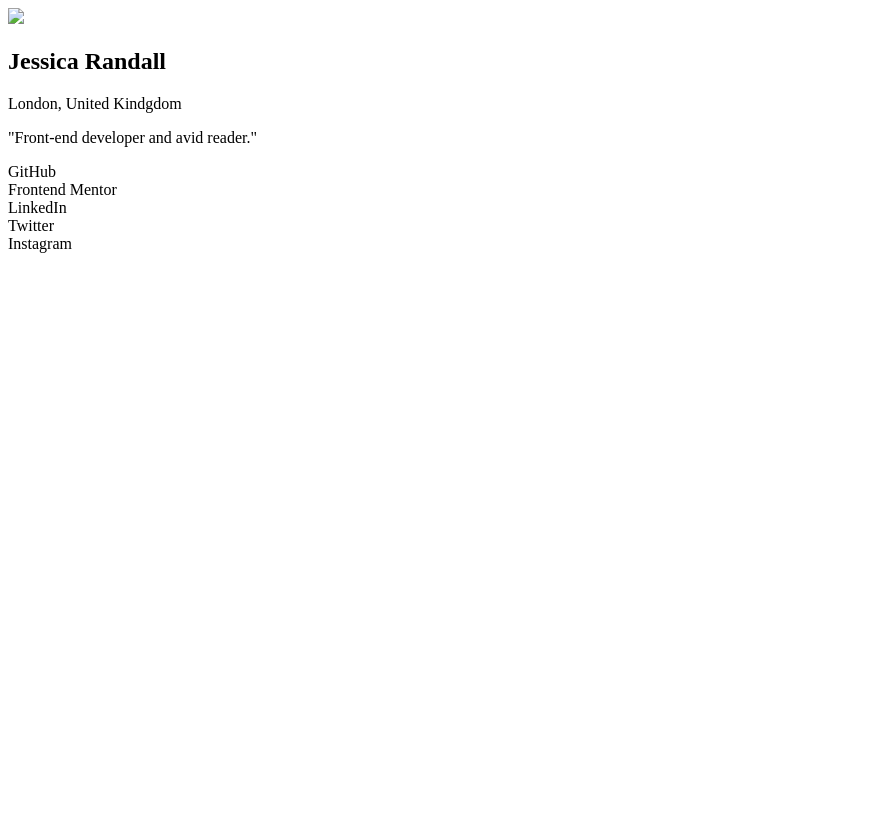
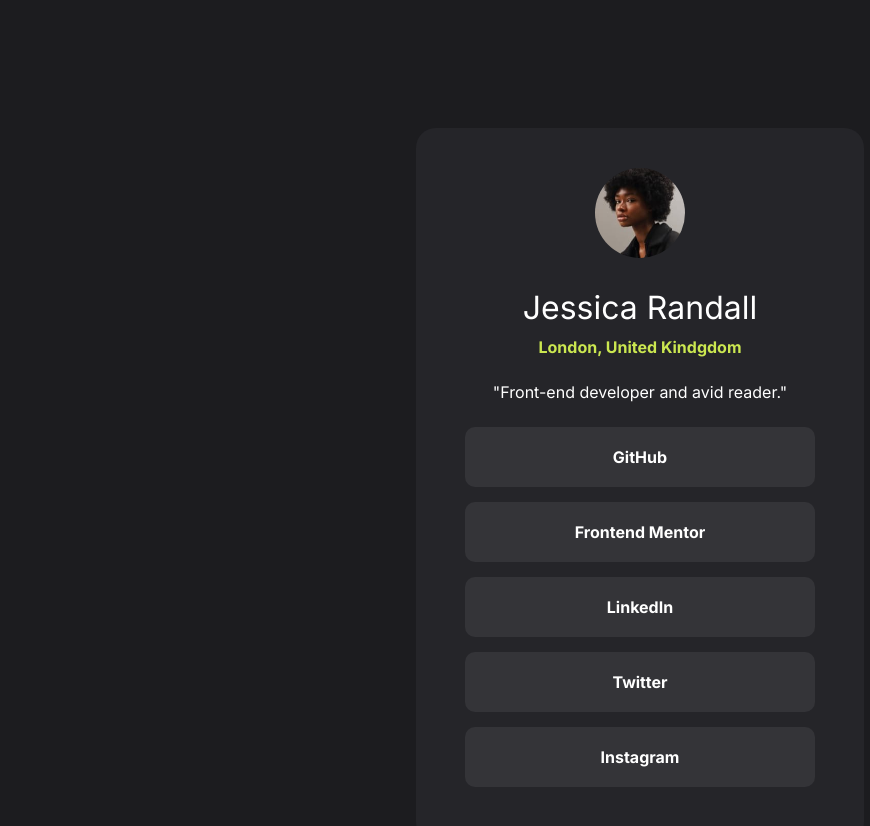
Before and after one commit to Sage-25/SOCIAL-LINK-PROFILE, a plain HTML site: page index.html in a window 1280 px wide. Shown: the whole page, without its empty margins (0-870 px from the left). Before the commit the page ends 800 px from the top, so only its background shows below. Drawn offline with Linux system fonts and the light colour scheme; the site is published under a folder, as on GitHub Pages, so addresses that start at the root find nothing.

Commit message:
new push for social link profile

```diff
--- a/index.html
+++ b/index.html
@@ -6,16 +6,16 @@
     <link rel="preconnect" href="https://fonts.gstatic.com" crossorigin>
     <link href="https://fonts.googleapis.com/css2?family=Inter:ital,opsz,wght@0,14..32,100..900;1,14..32,100..900&display=swap" rel="stylesheet">
 
-    <link rel="stylesheet" href="/css-file/profile-page.css">
-    <link rel="stylesheet" href="/css-file/general.css">
-    <link rel="stylesheet" href="/css-file/media-quary.css">
+    <link rel="stylesheet" href="./css-file/profile-page.css">
+    <link rel="stylesheet" href="./css-file/general.css">
+    <link rel="stylesheet" href="./css-file/media-quary.css">
   </head>
 
   <body>
     <main>
       <section class="profile_container">
         <div class="profile_card">
-          <img class="profile_image" src="/profile-image/avatar-jessica.jpeg">
+          <img class="profile_image" src="./profile-image/avatar-jessica.jpeg">
 
           <div class="profile_copy">
             <h1 class="profile_header">Jessica Randall</h1>
```
